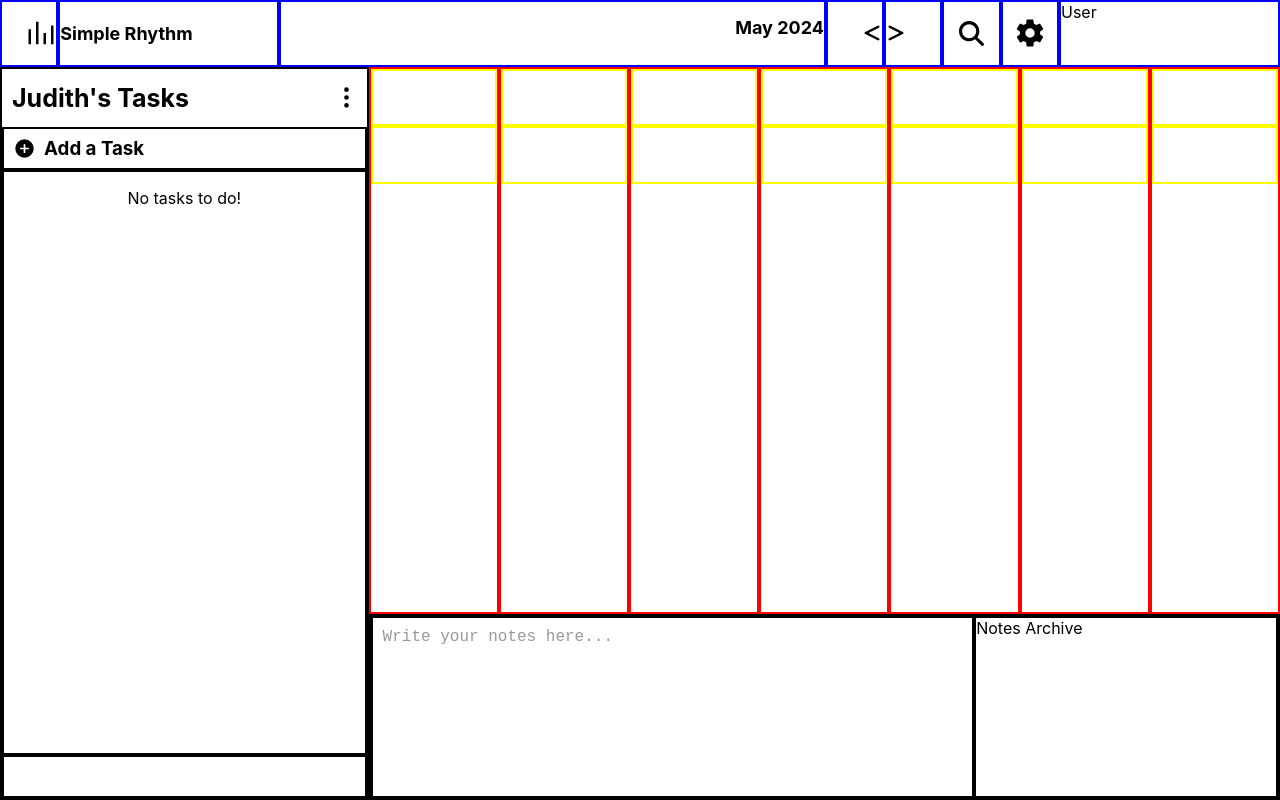
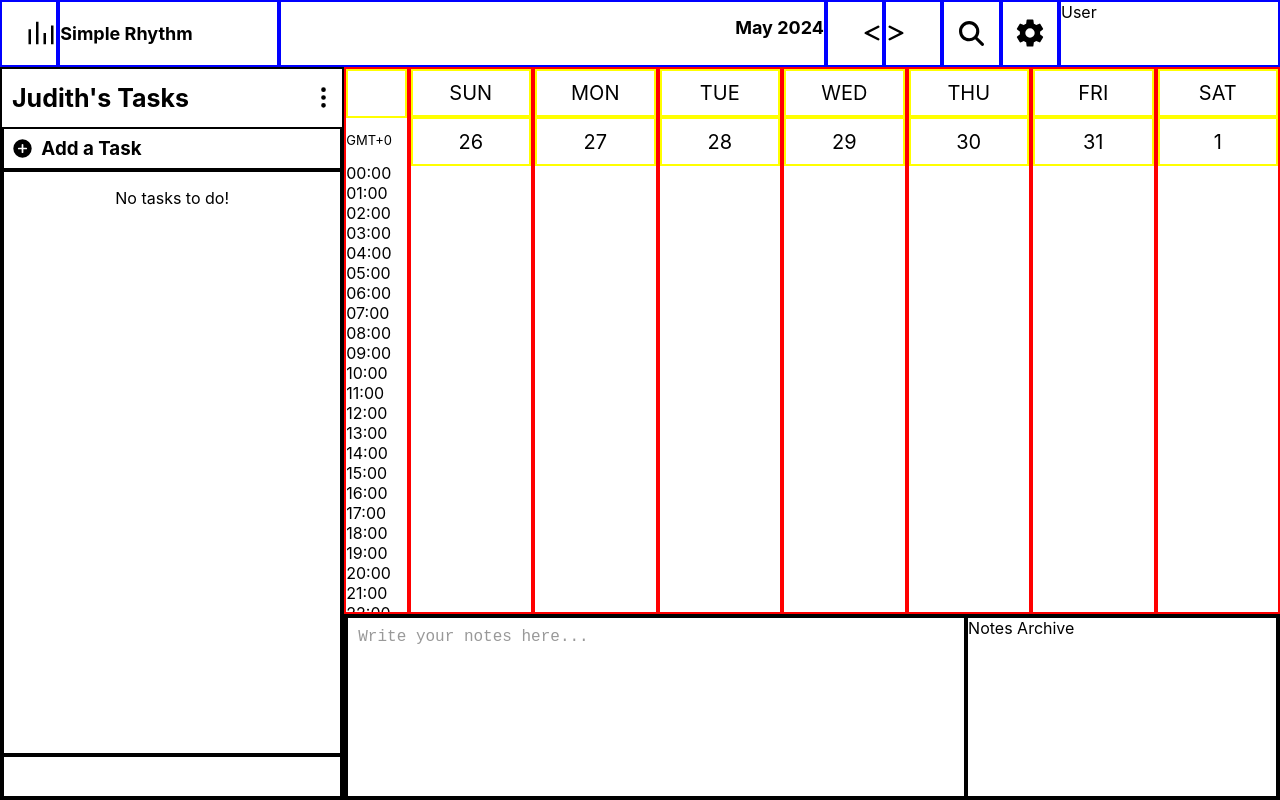
Before and after one commit to this-is-judith/weekly-planner, a React (Create React App) app: page / in a window 1280 px wide. Built offline with nearby package versions, Linux system fonts and the light colour scheme.

Commit message:
add hourly partitions and time zone

```diff
--- a/src/Components/Calendar.jsx
+++ b/src/Components/Calendar.jsx
@@ -1,51 +1,72 @@
-import React from "react";
+import React, { useEffect, useState } from "react";
 import "./calendar.css";
 
 function Calendar() {
+  const days = ["SUN", "MON", "TUE", "WED", "THU", "FRI", "SAT"];
+
+  const getCurrentWeekDates = () => {
+    const today = new Date();
+    const dayOfWeek = today.getDay(); // 0 (Sunday) to 6 (Saturday)
+    const currentSunday = new Date(today);
+    currentSunday.setDate(today.getDate() - dayOfWeek);
+
+    const weekDates = [];
+    for (let i = 0; i < 7; i++) {
+      const date = new Date(currentSunday);
+      date.setDate(currentSunday.getDate() + i);
+      weekDates.push(date);
+    }
+    return weekDates;
+  };
+
+  const weekDates = getCurrentWeekDates();
+
+  const [timeZoneOffset, setTimeZoneOffset] = useState("");
+
+  useEffect(() => {
+    // Function to get the current GMT offset
+    const getCurrentGMTOffset = () => {
+      const date = new Date();
+      const offset = -date.getTimezoneOffset() / 60;
+      const sign = offset >= 0 ? "+" : "-";
+      const formattedOffset = `GMT${sign}${Math.abs(offset)}`;
+      return formattedOffset;
+    };
+
+    // Set the GMT offset state
+    setTimeZoneOffset(getCurrentGMTOffset());
+  }, []);
+
   return (
     <>
       <div className="calendar-parent">
-        <div className="calendar-component calendar-sunday">
+        <div className="calendar-component calendar-time-block">
           <div className="calendar-day"></div>
-          <div className="calendar-date"></div>
-          <div className="calendar-main"></div>
+          <div className="calendar-time-zone">
+            {timeZoneOffset ? `${timeZoneOffset}` : "Loading..."}
+          </div>
+
+          <div className="calendar-main time-partitions">
+            {[...Array(24)].map((_, index) => (
+              <div key={index} className="hour-slot">
+                {index < 10 ? `0${index}:00` : `${index}:00`}
+              </div>
+            ))}
+          </div>
         </div>
 
-        <div className="calendar-component calendar-monday">
-          <div className="calendar-day"></div>
-          <div className="calendar-date"></div>
-          <div className="calendar-main"></div>
-        </div>
-
-        <div className="calendar-component calendar-tuesday">
-          <div className="calendar-day"></div>
-          <div className="calendar-date"></div>
-          <div className="calendar-main"></div>
-        </div>
-
-        <div className="calendar-component calendar-wednesday">
-          <div className="calendar-day"></div>
-          <div className="calendar-date"></div>
-          <div className="calendar-main"></div>
-        </div>
-
-        <div className="calendar-component calendar-thursday">
-          <div className="calendar-day"></div>
-          <div className="calendar-date"></div>
-          <div className="calendar-main"></div>
-        </div>
-
-        <div className="calendar-component calendar-friday">
-          <div className="calendar-day"></div>
-          <div className="calendar-date"></div>
-          <div className="calendar-main"></div>
-        </div>
-
-        <div className="calendar-component calendar-saturday">
-          <div className="calendar-day"></div>
-          <div className="calendar-date"></div>
-          <div className="calendar-main"></div>
-        </div>
+        {weekDates.map((date, index) => (
+          <div
+            key={index}
+            className={`calendar-component calendar-${days[
+              index
+            ].toLowerCase()}`}
+          >
+            <div className="calendar-day">{days[index]}</div>
+            <div className="calendar-date">{date.getDate()}</div>
+            <div className="calendar-main"></div>
+          </div>
+        ))}
       </div>
     </>
   );
--- a/src/Components/calendar.css
+++ b/src/Components/calendar.css
@@ -4,10 +4,14 @@
 }
 
 .calendar-component {
-  flex: 1;
+  flex: 2;
   border: 2px solid red;
   display: flex;
   flex-direction: column;
+}
+
+.calendar-time-block {
+  flex: 1;
 }
 
 .calendar-day,
@@ -15,8 +19,29 @@
   border: 2px solid yellow;
   flex: 1;
   display: flex;
+  align-items: center;
+  justify-content: center;
+  font-size: 20px;
+}
+
+.calendar-time-zone {
+  flex: 1;
+  font-size: 13px;
+  display: flex;
+  align-items: center;
 }
 
 .calendar-main {
-  flex: 8;
+  flex: 10;
 }
+
+.time-partitions {
+  overflow-y: auto;
+  overflow-x: hidden;
+  scrollbar-width: none; /* For Firefox */
+  -ms-overflow-style: none; /* For IE and Edge */
+}
+
+.time-partitions::-webkit-scrollbar {
+  display: none; /* For Chrome, Safari, and Opera */
+}
--- a/src/planner.css
+++ b/src/planner.css
@@ -27,7 +27,7 @@
 }
 
 .calendar-and-notes-container {
-  flex: 2.5;
+  flex: 2.75;
   display: flex;
   flex-direction: column;
 }
```
